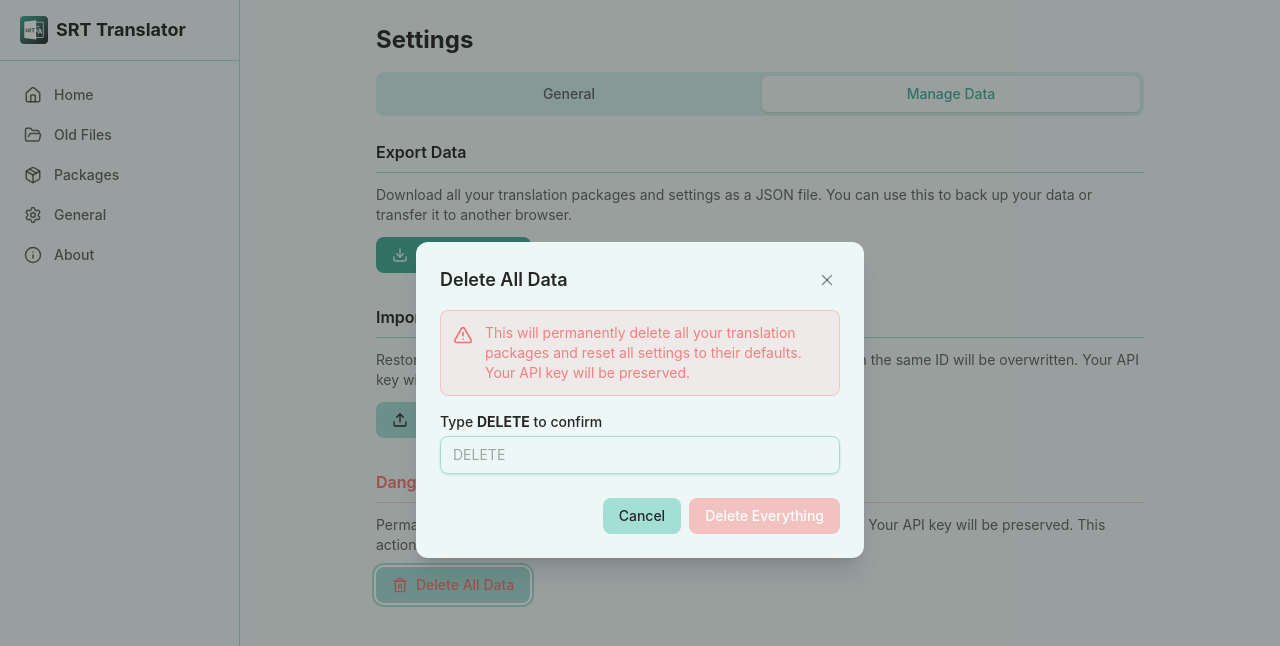
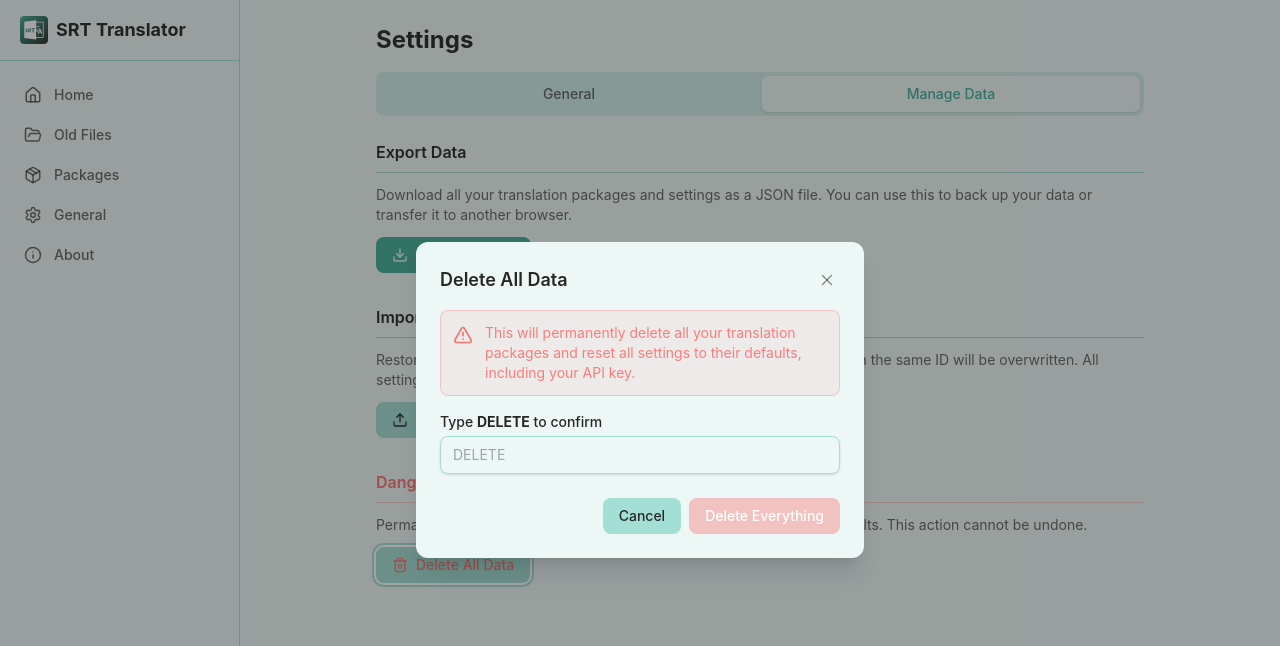
Before and after one commit to ntamasM/srt-translator, a React (Vite) app in the folder frontend/: page /settings/data in a window 1280 px wide. Both pictures are taken after a click on the button "Delete All Data". Shown: the top 646 px of the page. Built offline with nearby package versions, Linux system fonts and the light colour scheme.

Commit message:
feat: import all settings including API key and update related messages

```diff
--- a/frontend/src/pages/settings/ManageData.tsx
+++ b/frontend/src/pages/settings/ManageData.tsx
@@ -80,9 +80,8 @@ export default function ManageData() {
           );
         }
 
-        // Import settings (skip api_key to avoid overwriting credentials)
-        const { api_key, ...importedSettings } = data.settings;
-        await saveSettings(importedSettings);
+        // Import all settings including API key
+        await saveSettings(data.settings);
 
         // Import packages — merge by adding/overwriting
         let importedCount = 0;
@@ -94,7 +93,7 @@ export default function ManageData() {
 
         addToast(
           "success",
-          `Imported settings and ${importedCount} package(s). API key was not overwritten.`,
+          `Imported settings and ${importedCount} package(s).`,
         );
       } catch (err: any) {
         addToast("error", `Import failed: ${err.message}`);
@@ -115,10 +114,10 @@ export default function ManageData() {
         await deletePackage(pkg.id);
       }
 
-      // Reset settings to defaults (keep api_key)
-      const current = await getSettings();
+      // Reset all settings to defaults
       await saveSettings({
         ai_platform: "openai",
+        api_key: "",
         model: "gpt-4o-mini",
         temperature: 0.2,
         top_p: 0.1,
@@ -133,7 +132,6 @@ export default function ManageData() {
         add_credits: true,
         append_credits_at_end: false,
         activePackageId: null,
-        api_key: current.api_key, // preserve API key
       });
 
       setDeleteOpen(false);
@@ -171,8 +169,8 @@ export default function ManageData() {
         </h2>
         <p className="text-sm text-base-content/70 dark:text-dark-base-content/50">
           Restore data from a previously exported JSON file. Existing packages
-          with the same ID will be overwritten. Your API key will not be
-          changed.
+          with the same ID will be overwritten. All settings including the API
+          key will be restored.
         </p>
         <input
           ref={fileInputRef}
@@ -197,9 +195,8 @@ export default function ManageData() {
           Danger Zone
         </h2>
         <p className="text-sm text-base-content/70 dark:text-dark-base-content/50">
-          Permanently delete all translation packages and reset settings to
-          defaults. Your API key will be preserved. This action cannot be
-          undone.
+          Permanently delete all translation packages and reset all settings
+          to defaults. This action cannot be undone.
         </p>
         <Button
           variant="secondary"
@@ -248,8 +245,7 @@ export default function ManageData() {
             />
             <p className="text-sm text-error/90 dark:text-dark-error/90">
               This will permanently delete all your translation packages and
-              reset all settings to their defaults. Your API key will be
-              preserved.
+              reset all settings to their defaults, including your API key.
             </p>
           </div>
           <div>
```
